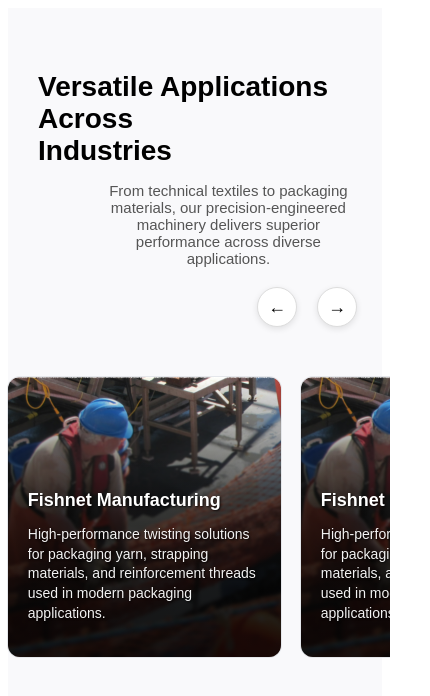
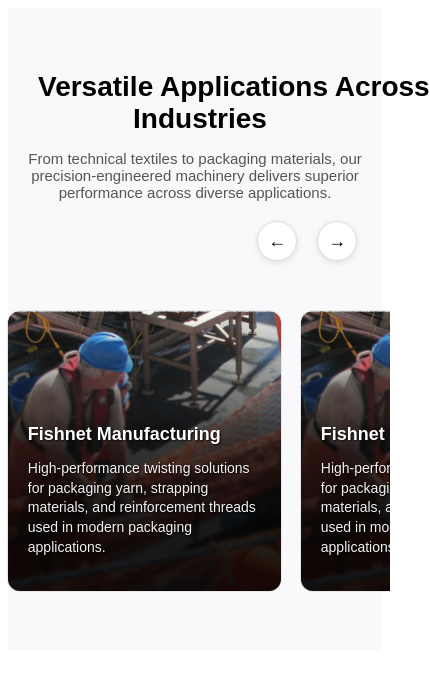
Before and after one commit to shakthishetty/Gushwork-Assessment-, a plain HTML site: page components/carousel-section.html in a window 390 px wide. Shown: the whole page, 430 px wide, since content can reach past the window. Drawn offline with Linux system fonts and the light colour scheme.

Commit message:
initial commit

```diff
--- a/css/carousel.css
+++ b/css/carousel.css
@@ -168,10 +168,21 @@
   .carousel {
     padding-left: 3vw;
     padding-right: 3vw;
+
   }
 
   .card {
     flex: 0 0 40vw; /* Larger cards on mobile */
+  }
+  .title{
+    text-align: center;
+    white-space: nowrap;
+  }
+
+  .subtitle1{
+    text-align: center;
+    margin-left: 0 !important;
+    margin-right: 0 !important;
   }
 }
 
```
Also changed, not shown: js/testimonial.js (+88 -12 lines).
